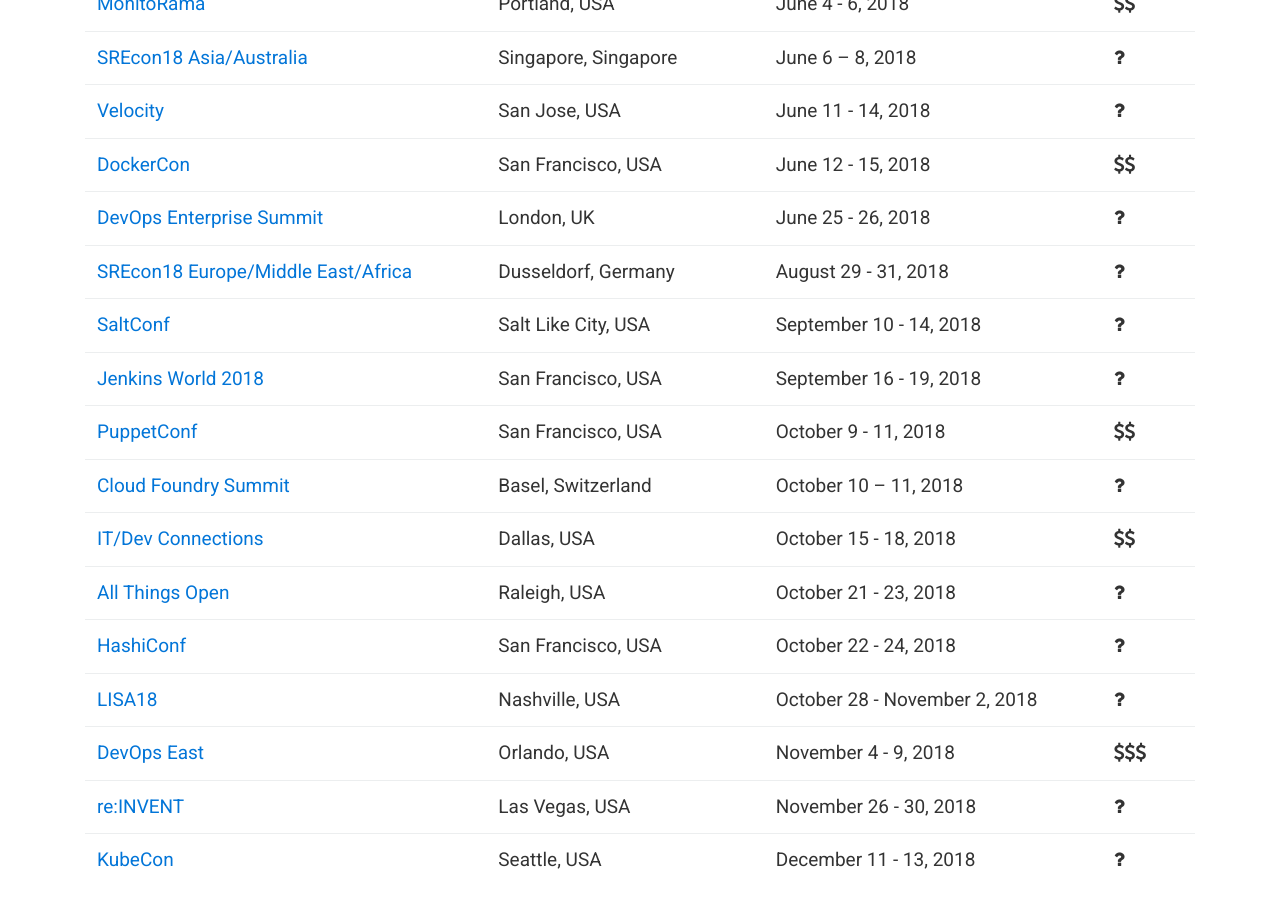
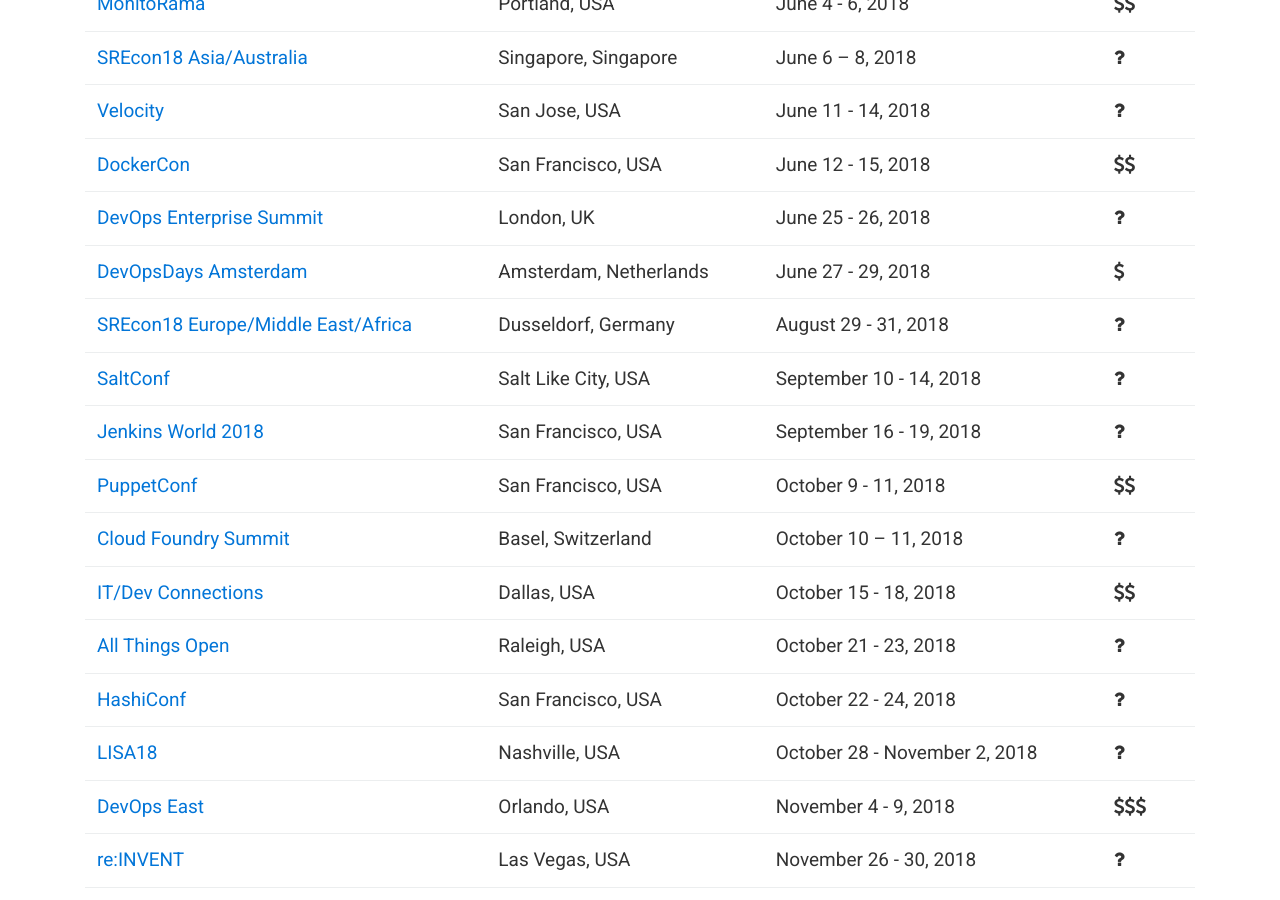
Before and after one commit to finspin/gotodevops.org, a Jekyll site: the page built from index.md, in a window 1280 px wide and 900 px high, scrolled down 2531 px. Built offline with Jekyll 4.4.1, drawn with Linux system fonts in a browser that asks for light colours; nearby versions of some CDN libraries.

Commit message:
DevOpsDays Amsterdam

```diff
--- a/_data/conferences.yml
+++ b/_data/conferences.yml
@@ -430,6 +430,15 @@
   start-date: 1529884800
   cost: unknown
 
+- name: DevOpsDays Amsterdam
+  url: https://www.devopsdays.org/events/2018-amsterdam
+  location:
+      city: Amsterdam
+      country: Netherlands
+  date: June 27 - 29, 2018
+  start-date: 1530100800
+  cost: 1
+
 - name: SREcon18 Europe/Middle East/Africa
   url: https://www.usenix.org/conference/srecon18europe
   location:
```
